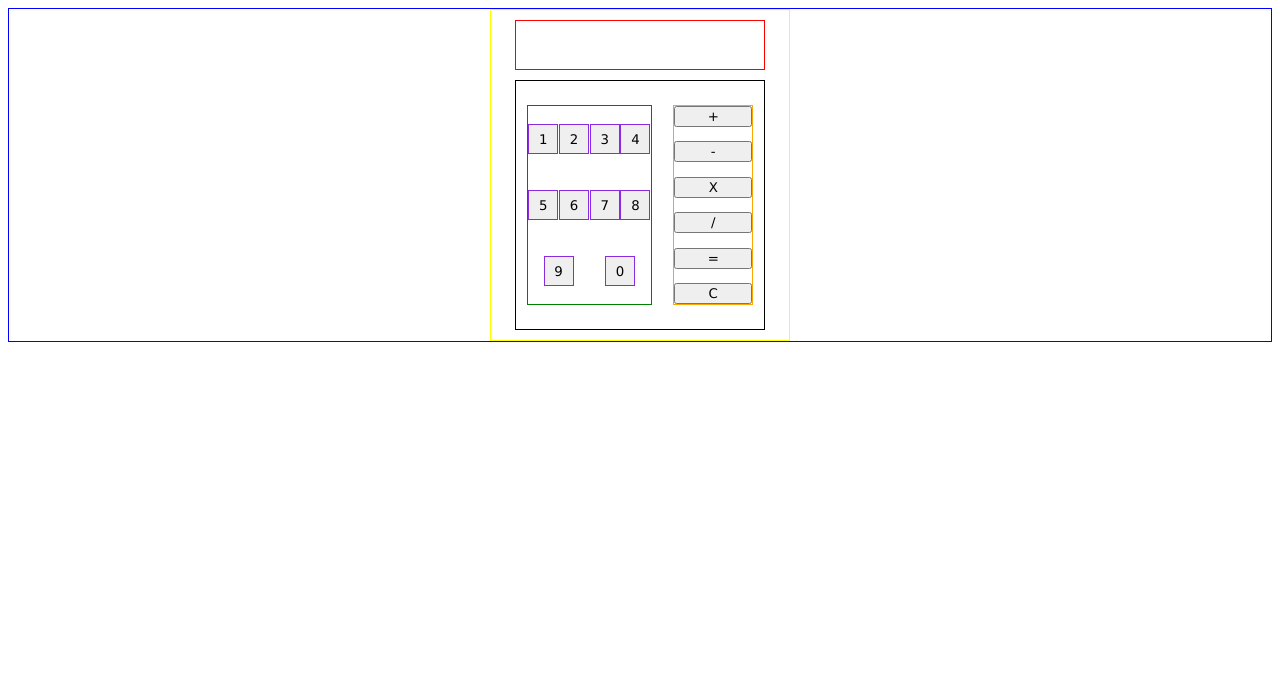
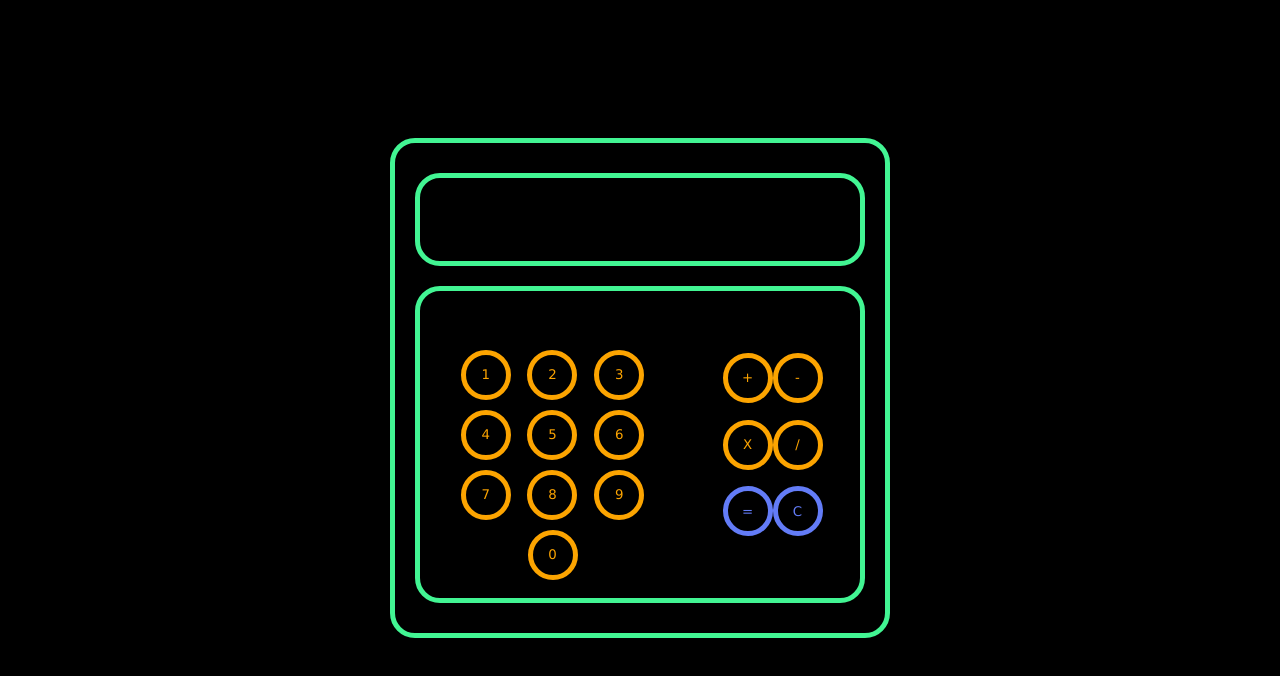
Before and after one commit to jamesloesch1/calculator-odin-project, a plain HTML site: page index.html in a window 1280 px wide. Drawn offline with Linux system fonts and the light colour scheme.

Commit message:
Final style set for calculator

```diff
--- a/style.css
+++ b/style.css
@@ -3,40 +3,59 @@
     font-family: Verdana, Geneva, Tahoma, sans-serif;
 }
 
-
+body {
+    background-color: black;
+}
 
 .container {
     display: flex;
-    border: 1px solid blue;
+    flex-direction: column;
+    min-height: 95vh;
     justify-content: center;
     align-items: center;
 }
 
 #calculator {
     display: flex;
-    border: 1px solid yellow;
-    padding: 10px;
-    width: 300px;
-    justify-content: center;
+    border: 5px solid #42f593;
+    /* background-color: black; */
+    padding-top: 30px;
+    padding-bottom: 30px;
+    padding-right: 10px;
+    padding-left: 10px;
+    height: 500px;
+    width: 500px;
+    border-radius: 25px;
     align-items: center;
     flex-direction: column;
-    gap: 10px;
+    gap: 20px;
+}
+
+h1 {
+    color: #42f593;
+    font-family:system-ui, -apple-system, BlinkMacSystemFont, 'Segoe UI', Roboto, Oxygen, Ubuntu, Cantarell, 'Open Sans', 'Helvetica Neue', sans-serif
 }
 
 #output {
     display: flex;
-    border: 1px solid red;
-    height: 50px;
-    width: 250px;
+    border: 5px solid #42f593;
+    color: #42f593;
+    font-size: 30px;
+    justify-content: end;
+    padding: 10px;
+    border-radius: 25px;
+    height: 100px;
+    width: 450px
 }
 
 #input {
     display: flex;
     flex-wrap: wrap;
     flex-direction: column;
-    height: 250px;
-    width: 250px;
-    border: 1px solid black;
+    height: 350px;
+    width: 450px;
+    border: 5px solid #42f593;
+    border-radius: 25px;
     justify-content: center;
     align-items: center;
 }
@@ -45,24 +64,52 @@
     display: flex;
     flex-wrap: wrap;
     height: 200px;
-    width: 125px;
+    width: 200px;
     justify-content: space-around;
     align-items: center;
-    border: 1px solid green;
+    margin: 5px;
 }
 
 .number {
-    height: 30px;
-    width: 30px;
-    border: 1px solid blueviolet;
+    height: 50px;
+    width: 50px;
+    border: 5px solid #fca400;
+    border-radius: 25px;
+    background-color: black;
+    color: #fca400;
+    margin: 5px;
 }
 
 #operators {
     display: flex;
     flex-wrap: wrap;
     height: 200px;
-    width: 80px;
-    border: 1px solid orange;
-    flex-direction: column;
-    justify-content: space-between;
+    width: 120px;
+    justify-content: center;
+    align-items: center;
 }
+
+.operators.container {
+    display: flex;
+    height: 150px;
+    width: 100px;
+}
+
+.operator {
+    background-color: black;
+    color: #fca400;
+    border: 5px solid #fca400;
+    border-radius: 25px;
+    height: 50px;
+    width: 50px;
+}
+
+.clear,
+.equals {
+    background-color: black;
+    color: #637cf7;
+    border: 5px solid #637cf7;
+    border-radius: 25px;
+    height: 50px;
+    width: 50px;
+}
```
